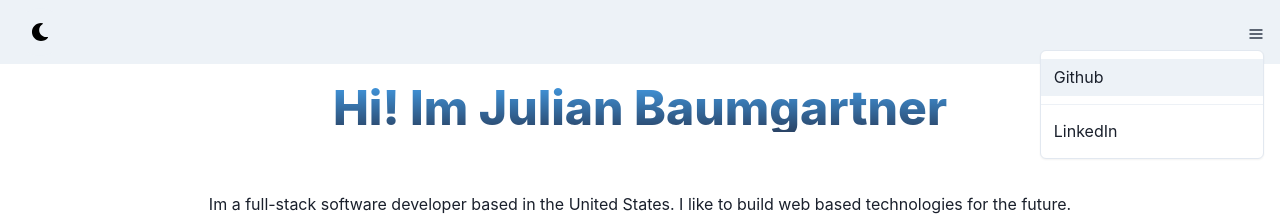
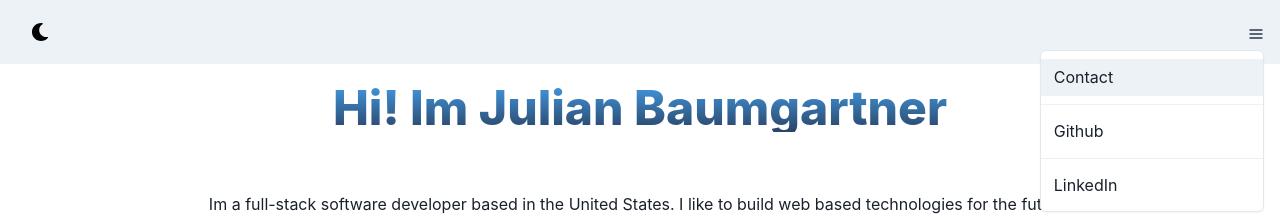
Before and after one commit to hyptocrypto/portfolio, a Next.js app: page / in a window 1280 px wide. Both pictures are taken after a click on the button 1256 px from the left and 32 px from the top of the page. Shown: the top 216 px of the page. Built offline with nearby package versions, Linux system fonts and the light colour scheme.

Commit message:
add email link

```diff
--- a/components/nav.js
+++ b/components/nav.js
@@ -73,6 +73,10 @@ export default function NavMenu() {
                 />
               </MenuButton>
               <MenuList>
+                <a href='mailto:jbaumgartner93@gmail.com'>
+                <MenuItem>Contact</MenuItem>
+                </a>
+                <MenuDivider />
                 <a href='https://www.github.com/hyptocrypto/'>
                 <MenuItem>Github</MenuItem>
                 </a>
```
